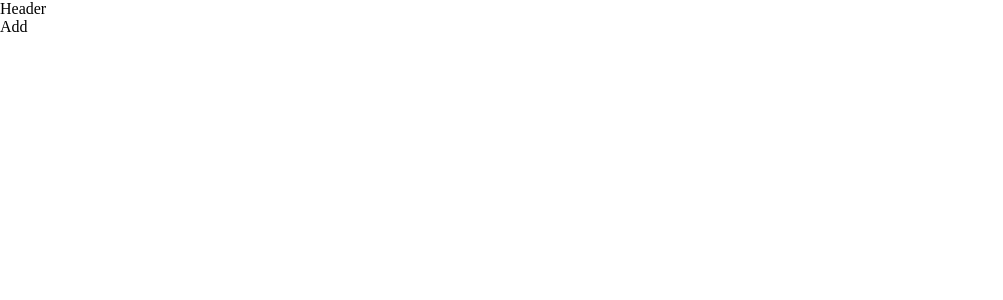
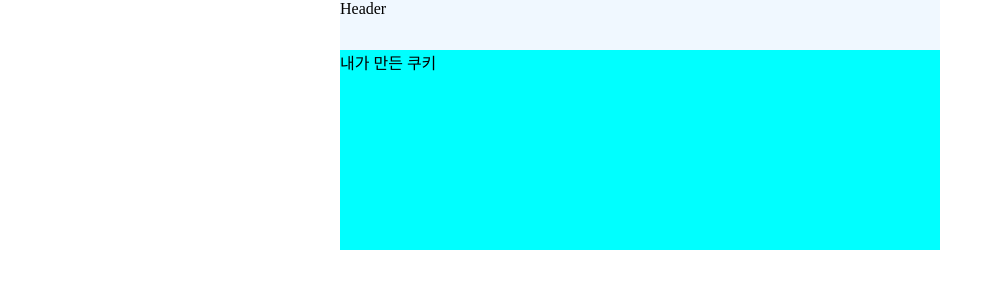
Before and after one commit to longdoheun/project-syntext, a React (Create React App) app: page /add in a window 1280 px wide. Shown: the top 300 px of the page, without its empty margins (0-1003 px from the left). Built offline with nearby package versions, Linux system fonts and the light colour scheme.

Commit message:
coloring layout

```diff
--- a/src/App.js
+++ b/src/App.js
@@ -25,6 +25,10 @@ function App() {
 const AppStyle = css`
   width: 100%;
   height: 100%;
+  display: flex;
+  flex-direction: column;
+  /* justify-content: center; */
+  align-items: center;
 `;
 
 export default App;
--- a/src/components/Header/Header.jsx
+++ b/src/components/Header/Header.jsx
@@ -1,5 +1,13 @@
+/** @jsxImportSource @emotion/react */
+import { css } from "@emotion/react";
 import React from "react";
 
 export default function Header() {
-  return <div>Header</div>;
+  return <div css={headerStyle}>Header</div>;
 }
+
+const headerStyle = css`
+  background-color: aliceblue;
+  width: 600px;
+  height: 50px;
+`;
--- a/src/pages/Add.jsx
+++ b/src/pages/Add.jsx
@@ -1,5 +1,13 @@
+/** @jsxImportSource @emotion/react */
+import { css } from "@emotion/react";
 import React from "react";
 
 export default function Add() {
-  return <div>Add</div>;
+  return <div css={wrapper}>내가 만든 쿠키</div>;
 }
+
+const wrapper = css`
+  width: 600px;
+  height: 200px;
+  background-color: aqua;
+`;
```
